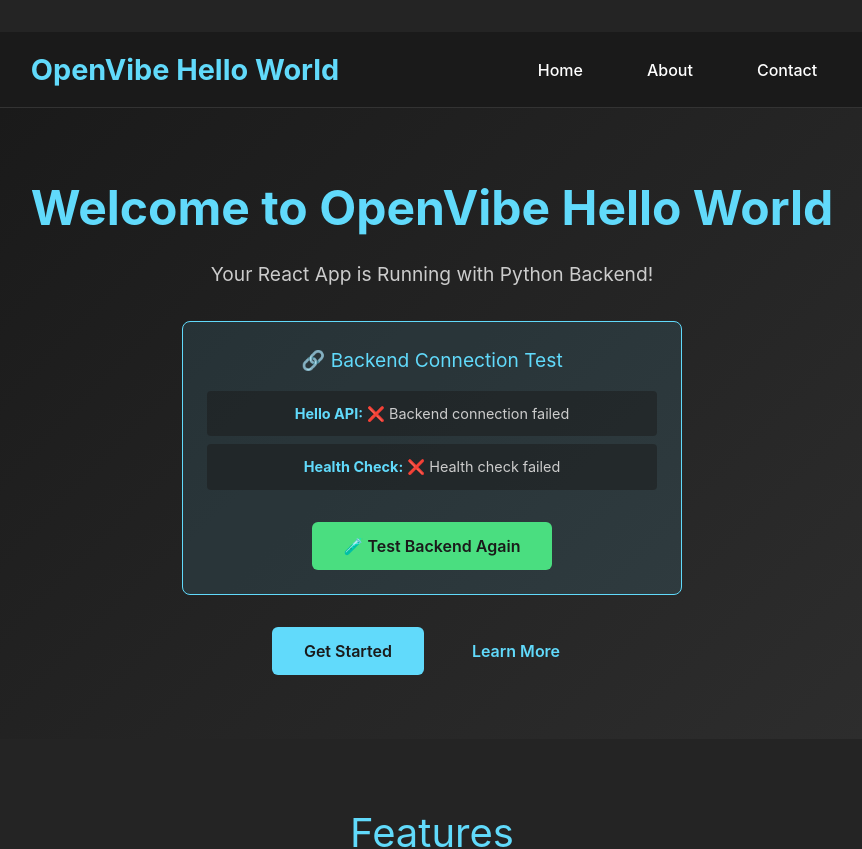
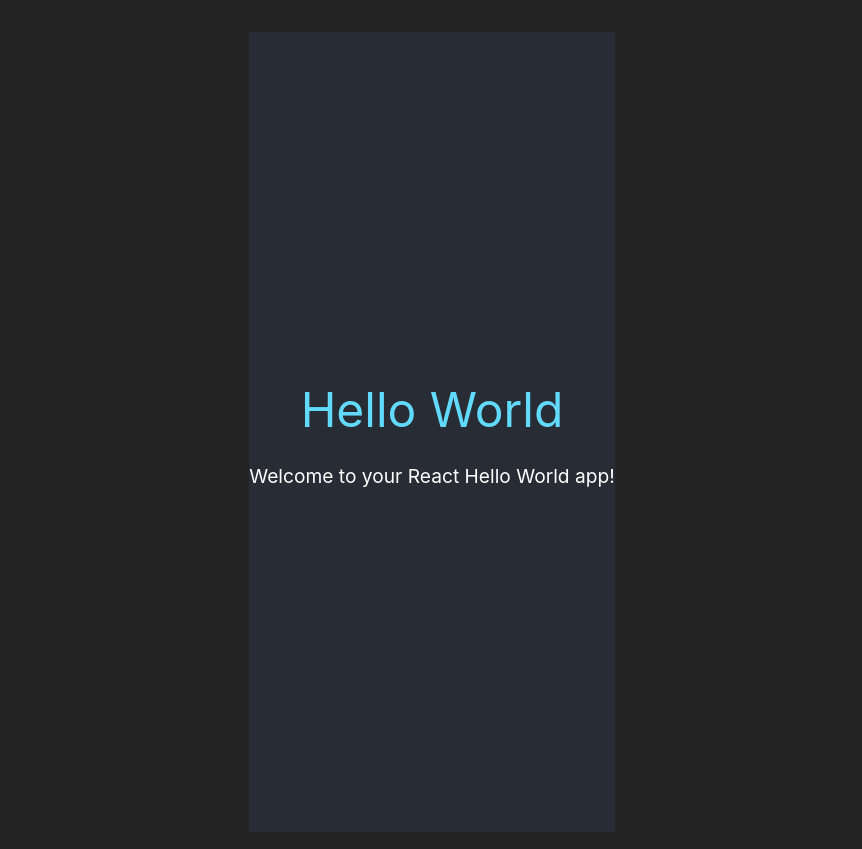
Before and after one commit to rbren/asdf, a React (Vite) app: page / in a window 1280 px wide. Shown: the top 849 px of the page, without its empty margins (208-1070 px from the left). Built offline with nearby package versions, Linux system fonts and the light colour scheme; no server answers.

Commit message:
Create Hello World React app
- Simplified App.jsx to display Hello World message
- Updated App.css with centered styling and React-like theme
- Removed complex routing and components for clean hello world demo

Co-authored-by: openhands <openhands@all-hands.dev>

```diff
--- a/src/App.css
+++ b/src/App.css
@@ -1,35 +1,24 @@
 .App {
+  text-align: center;
   min-height: 100vh;
   display: flex;
   flex-direction: column;
+  align-items: center;
+  justify-content: center;
+  background-color: #282c34;
 }
 
-.main-content {
-  flex: 1;
+.App-header {
+  color: white;
 }
 
-/* Theme variables */
-.app-theme-dark {
-  --bg-primary: #242424;
-  --bg-secondary: #1a1a1a;
-  --text-primary: #ffffff;
-  --text-secondary: #cccccc;
-  --accent: #61dafb;
-  --border: #333;
+.App-header h1 {
+  font-size: 3rem;
+  margin-bottom: 1rem;
+  color: #61dafb;
 }
 
-.app-theme-light {
-  --bg-primary: #ffffff;
-  --bg-secondary: #f5f5f5;
-  --text-primary: #1a1a1a;
-  --text-secondary: #666666;
-  --accent: #0066cc;
-  --border: #e0e0e0;
+.App-header p {
+  font-size: 1.2rem;
+  color: #ffffff;
 }
-
-/* Global styles that use theme variables */
-body {
-  background-color: var(--bg-primary);
-  color: var(--text-primary);
-  transition: background-color 0.3s ease, color 0.3s ease;
-}
--- a/src/App.jsx
+++ b/src/App.jsx
@@ -1,29 +1,13 @@
-import { BrowserRouter as Router, Routes, Route } from 'react-router-dom'
-import { ThemeProvider } from './context/ThemeContext'
-import Header from './components/Header'
-import Footer from './components/Footer'
-import Home from './pages/Home'
-import About from './pages/About'
-import Contact from './pages/Contact'
 import './App.css'
 
 function App() {
   return (
-    <ThemeProvider>
-      <Router>
-        <div className="App">
-          <Header />
-          <main className="main-content">
-            <Routes>
-              <Route path="/" element={<Home />} />
-              <Route path="/about" element={<About />} />
-              <Route path="/contact" element={<Contact />} />
-            </Routes>
-          </main>
-          <Footer />
-        </div>
-      </Router>
-    </ThemeProvider>
+    <div className="App">
+      <header className="App-header">
+        <h1>Hello World</h1>
+        <p>Welcome to your React Hello World app!</p>
+      </header>
+    </div>
   )
 }
 
```
